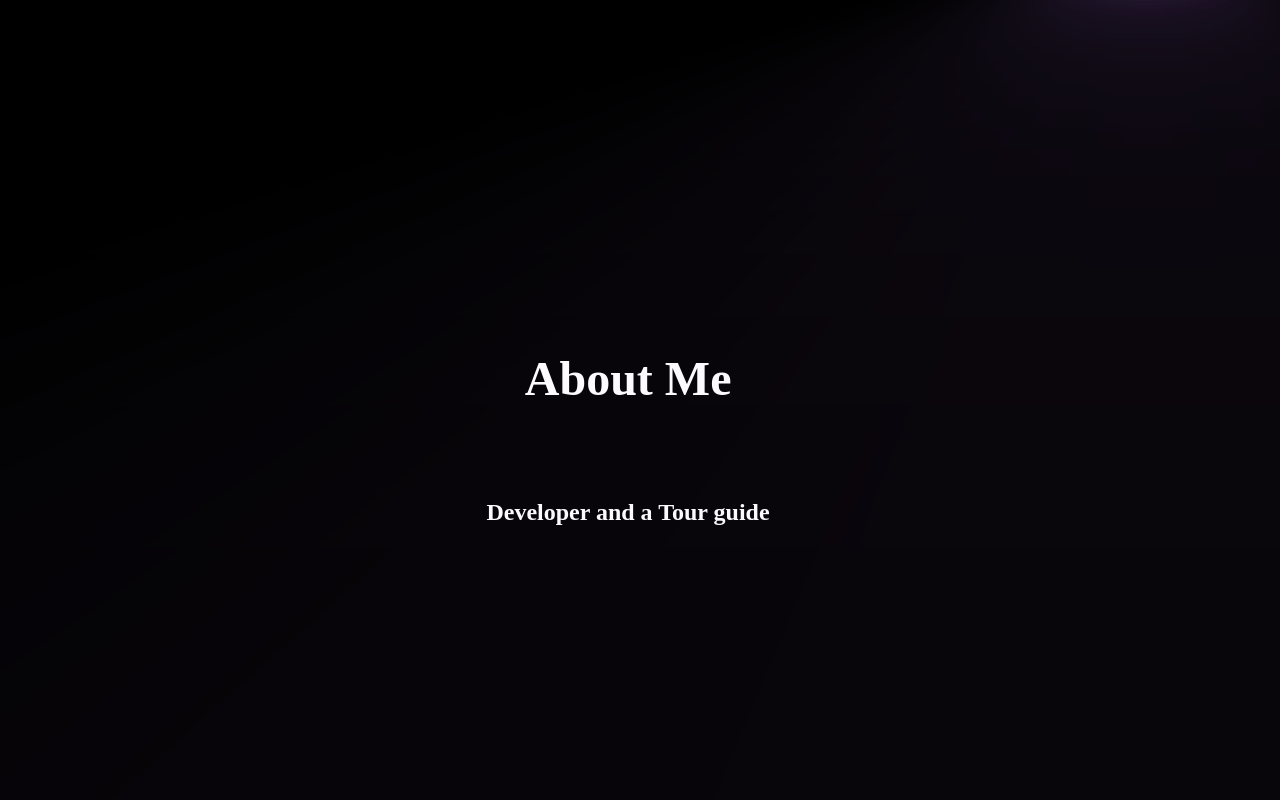
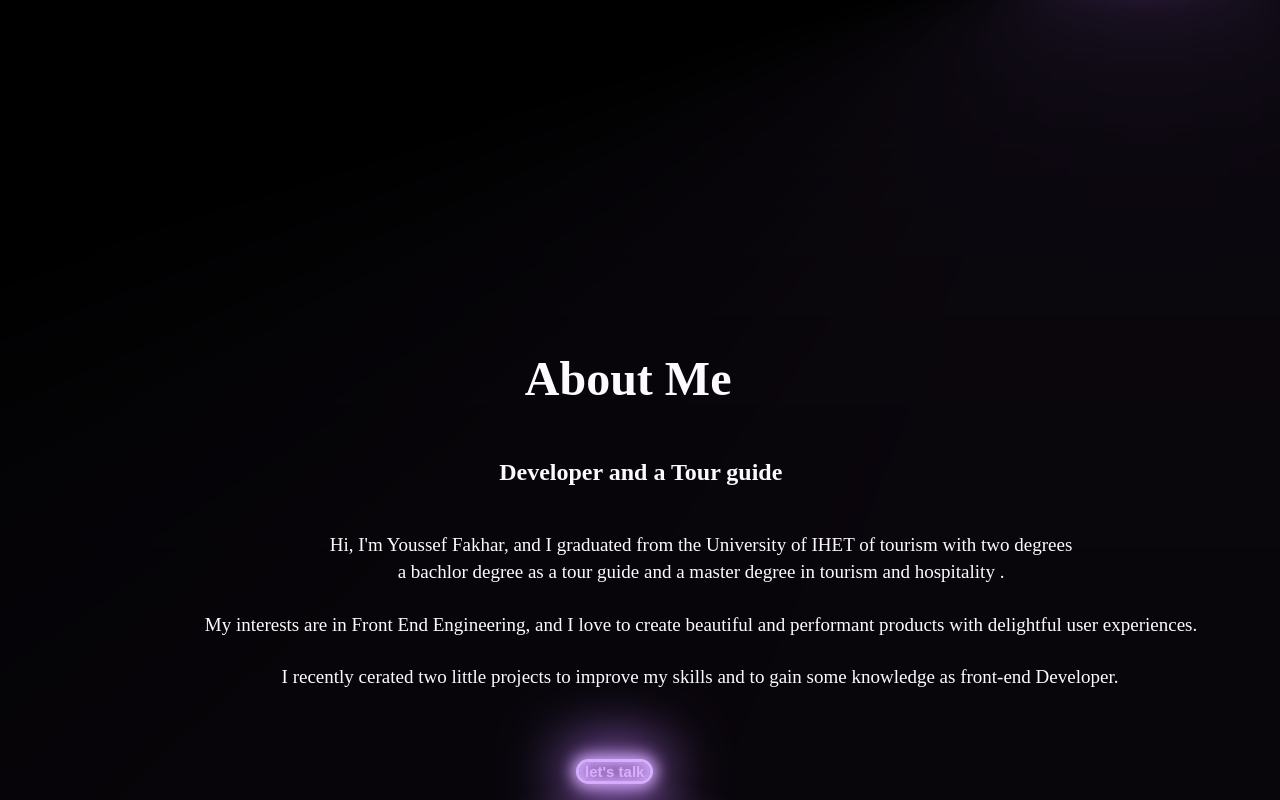
Before and after one commit to Djozef23/Portfolio, a plain HTML site: page Index.html in a window 1280 px wide. Shown: the part 481-1281 px from the top of the page. Before the commit the page ends 1007 px from the top, so only its background shows below. Drawn offline with Linux system fonts and the light colour scheme.

Commit message:
5 commit

```diff
--- a/Index.html
+++ b/Index.html
@@ -97,4 +97,14 @@
 <br> <br> <br> <br> <br> <br> <br>
 
   <h1 style="font-family:bold;color:white ;  position: absolute; top: 100%; left:41%; font-size: 3em; "> About Me </h1>
-<h2 style="color:white; position: absolute; top:120% ; left:38% ;  font: size 2em;  ">  Developer and a Tour guide   </h2>
+
+<h2 style="color:white; position: absolute; top:115% ; left:39% ;  font: size 2em;  ">  Developer and a Tour guide   </h2>
+<br>
+<p style="color:white; text-align:center; position: absolute; top:125%;left:16%; text-align: center; font-size:19px; line-height:70%"> Hi, I'm Youssef Fakhar, and I graduated from the University of IHET of tourism with two degrees <br> <br> a bachlor degree as a tour guide and a master degree in tourism and hospitality  .  <br> <br>
+  <br>
+ <br>  My interests are in Front End Engineering, and I love to create beautiful and performant products with delightful user experiences. </p> <br>
+
+  <p style="color:white; text-align:center; position: absolute; top:140%;left:22%; text-align: center; font-size:19px;line-height:200% "> I recently cerated two little projects
+to improve my skills and to gain some knowledge as front-end Developer.  </p> <br>
+
+<button style="position:absolute;top:155%;left:45%;">  let's talk    </button>
```
